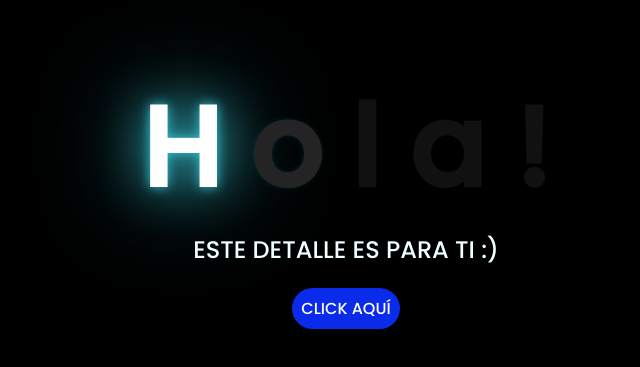
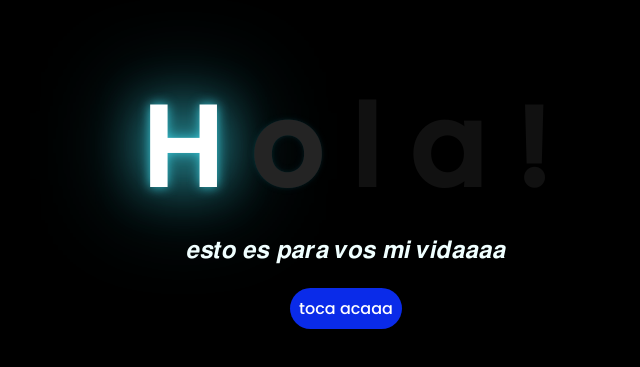
Before and after one commit to spawnpoint304-arch/flores-amarillas, a plain HTML site: page index.html in a window 1280 px wide. Shown: the part 139-506 px from the top of the page, without its empty margins (302-942 px from the left). Drawn offline with Linux system fonts and the light colour scheme.

Commit message:
Update index.html

```diff
--- a/index.html
+++ b/index.html
@@ -19,11 +19,11 @@
         <span>!</span>
     </div>
     <div class="description">
-        <span>ESTE DETALLE ES PARA TI :)</span>
+        <span>𝒆𝒔𝒕𝒐 𝒆𝒔 𝒑𝒂𝒓𝒂 𝒗𝒐𝒔 𝒎𝒊 𝒗𝒊𝒅𝒂𝒂𝒂𝒂</span>
     </div>
     <div class="button">
         <button class="botones">
-            <a href="flower.html" style="color: #fff;">CLICK AQUÍ</a>
+            <a href="flower.html" style="color: #fff;">toca acaaa</a>
         </button>
     </div>
 
```
